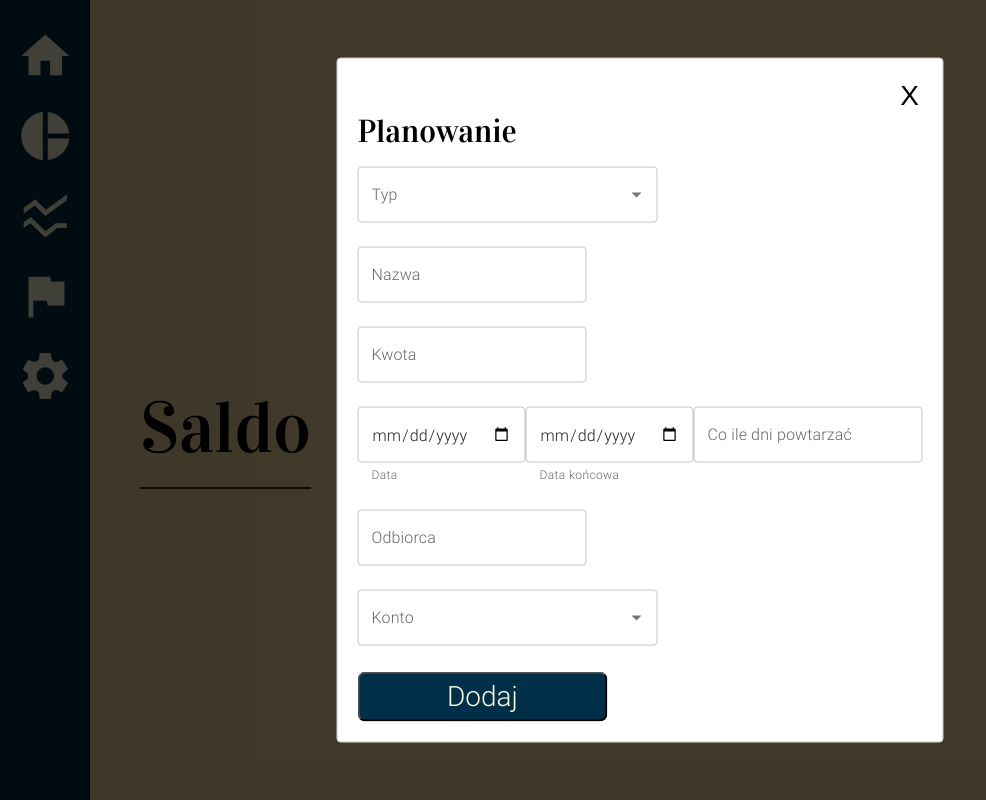
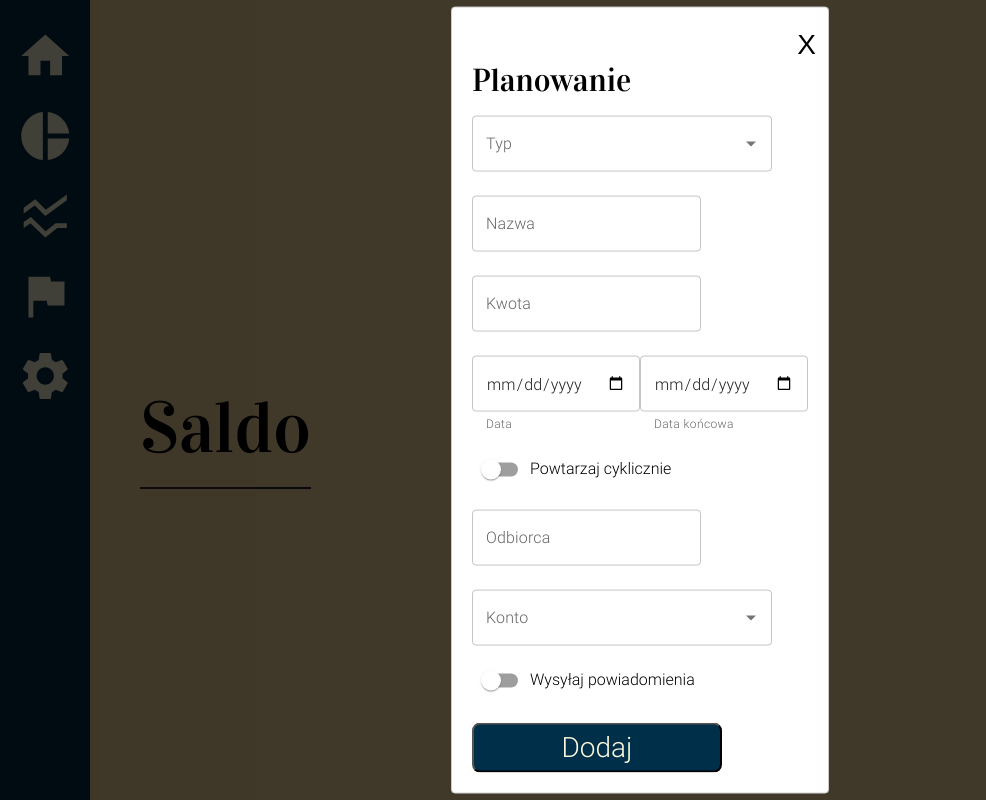
Before and after one commit to t-ukowski/Budget-planner, a React (Create React App) app in the folder frontend/: page / in a window 1280 px wide. Both pictures are taken after a click on the button "Zaplanuj". Shown: the whole page, without its empty margins (0-986 px from the left). Built offline with nearby package versions, Linux system fonts and the light colour scheme; no server answers.

Commit message:
using switches

```diff
--- a/frontend/src/components/modals/AddIncome.js
+++ b/frontend/src/components/modals/AddIncome.js
@@ -3,6 +3,7 @@ import axios from 'axios';
 import Box from '@mui/material/Box';
 import TextField from '@mui/material/TextField';
 import Autocomplete from '@mui/material/Autocomplete';
+import Switch from '@mui/material/Switch';
 
 export default function AddIncome() {
   const [type, setType] = useState('');
@@ -16,6 +17,17 @@ export default function AddIncome() {
 
   const types = ['Wydatek', 'Przychód'];
   const [accounts, setAccounts] = useState([]);
+
+  const [checkedRepeat, setCheckedRepeat] = useState(false);
+  const [checkedNotifications, setCheckedNotifications] = useState(false);
+
+  const handleRepeatChange = (event) => {
+    setCheckedRepeat(event.target.checked);
+  };
+
+  const handleNotificationsChange = (event) => {
+    setCheckedNotifications(event.target.checked);
+  };
 
   useEffect(() => {
     fetch('http://localhost:8080/AccountsList')
@@ -80,7 +92,6 @@ export default function AddIncome() {
             />
           )}
         />
-
         <TextField
           id="outlined-basic"
           label="Nazwa"
@@ -89,7 +100,6 @@ export default function AddIncome() {
           value={description}
           margin="normal"
         />
-
         <br />
         <TextField
           id="outlined-number"
@@ -100,7 +110,6 @@ export default function AddIncome() {
           margin="normal"
         />
         <br />
-
         <TextField
           type="date"
           id="outlined-date"
@@ -110,7 +119,6 @@ export default function AddIncome() {
           helperText="Data"
           margin="normal"
         />
-
         <TextField
           type="date"
           id="outlined-date"
@@ -120,7 +128,16 @@ export default function AddIncome() {
           helperText="Data końcowa"
           margin="normal"
         />
-
+        <br />
+        <Switch
+          checked={checkedRepeat}
+          onChange={handleRepeatChange}
+          inputProps={{ 'aria-label': 'controlled' }}
+        />
+        <p>Powtarzaj cyklicznie</p>
+        <br />
+        {checkedRepeat && (
+          <>
             <TextField
               id="outlined-number"
               label="Co ile dni powtarzać"
@@ -130,7 +147,8 @@ export default function AddIncome() {
               margin="normal"
             />
             <br />
-
+          </>
+        )}
         <TextField
           id="outlined-basic"
           label="Odbiorca"
@@ -139,7 +157,6 @@ export default function AddIncome() {
           value={recipient}
           margin="normal"
         />
-
         <Autocomplete
           name="account"
           id="select-account"
@@ -168,6 +185,13 @@ export default function AddIncome() {
             />
           )}
         />
+        <Switch
+          checked={checkedNotifications}
+          onChange={handleNotificationsChange}
+          inputProps={{ 'aria-label': 'controlled' }}
+        />
+        <p>Wysyłaj powiadomienia</p>
+        <br />
         <br />
         <input className="submitButton" type="submit" value="Dodaj" />
       </form>
--- a/frontend/src/styles/modal.scss
+++ b/frontend/src/styles/modal.scss
@@ -24,3 +24,8 @@
     height: $button-big-height;
     width: $button-big-width;
 }
+
+p {
+    font-family: $basic-font;
+    display: inline-block;
+}
```
Lines whose indentation alone changed are shown as unchanged.
